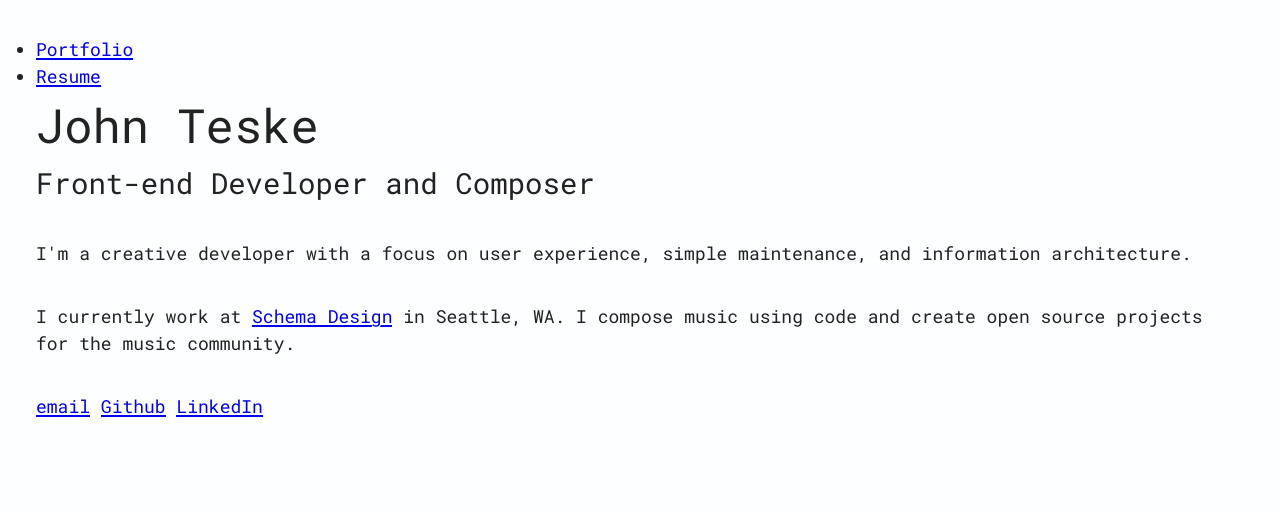
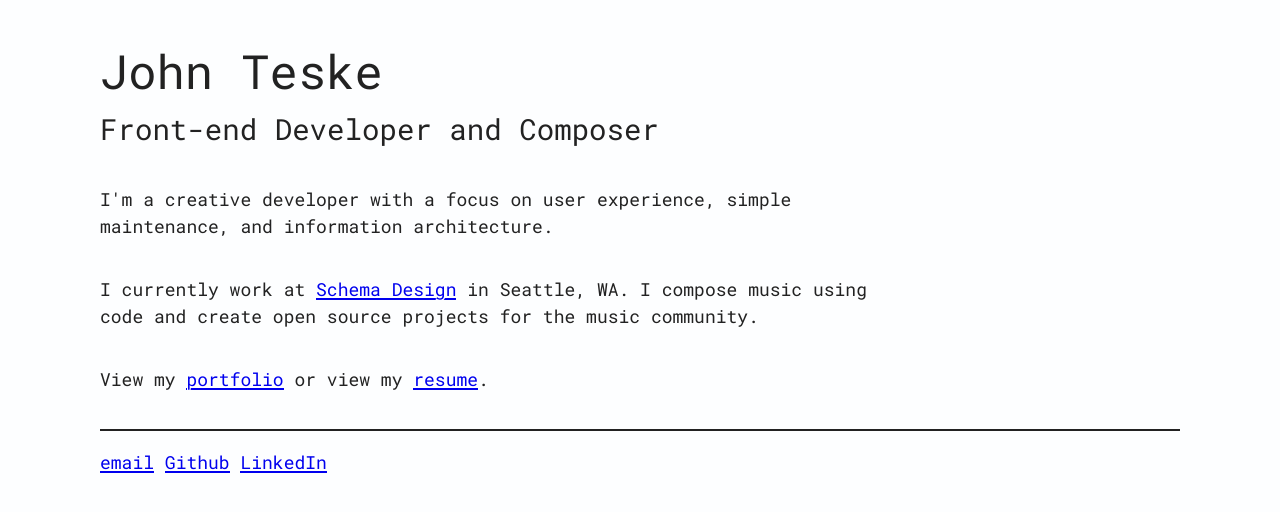
Before and after one commit to johnteske/johnteske.github.io, a Jekyll site: the page built from index.html, in a window 1280 px wide. Shown: the top 512 px of the page. Built offline with Jekyll 4.4.1, drawn with Linux system fonts in a browser that asks for light colours.

Commit message:
Update layout

```diff
--- a/_includes/head.html
+++ b/_includes/head.html
@@ -2,12 +2,12 @@
     <meta charset="utf-8">
     <meta http-equiv="X-UA-Compatible" content="IE=edge">
     <meta name="viewport" content="width=device-width, initial-scale=1">
-    <meta name="description" content="">
+    <meta name="description" content="{{ site.description }}">
     <meta name="author" content="">
     {% comment %}<link rel="shortcut icon" href="{{ "/assets/ico/favicon.ico" | prepend: site.baseurl }}">{% endcomment %}
     <link rel="stylesheet" href="/css/main.css">
 
-    <title>{{ site.title }}{% if page.title and page.title != 'Home' %} | {{ page.title }}{% else %} | {{ site.about }}{% endif %}</title>
+    <title>{{ site.title }}{% if page.title and page.title != 'Home' %} | {{ page.title }}{% else %} | {{ site.description }}{% endif %}</title>
 
     <!-- HTML5 shim and Respond.js IE8 support of HTML5 elements and media queries -->
     <!--[if lt IE 9]>
--- a/_includes/header.html
+++ b/_includes/header.html
@@ -1,6 +1,10 @@
+<header>
+    <h3><a href="/" class="site-title">{{ site.title }}</a></h3>
+    <p>{{ site.description }}</p>
     <nav>
         <ul>
             <li {% if page.title == "Portfolio" %}class="active"{% endif %}><a href="{{"/portfolio/" | prepend: site.baseurl }}">Portfolio</a></li>
             <li {% if page.title == "Resume" %}class="active"{% endif %}><a href="{{"/resume/" | prepend: site.baseurl }}">Resume</a></li>
         </ul>
     </nav>
+</header>
--- a/_layouts/default.html
+++ b/_layouts/default.html
@@ -2,9 +2,15 @@
 <html>
     {% include head.html %}
     <body>
-        {% include header.html %}
-            {% if page.title != "Home" %}<h2>{{ page.title }}</h2>{% endif %}
+        {% if page.title != "Home" %}
+            {% include header.html %}
+        {% endif %}
+        <main>
+            {% if page.title != "Home" %}
+                <h2>{{ page.title }}</h2>
+            {% endif %}
             {{ content }}
+        </main>
         {% include footer.html %}
         {% include js.html %}
     </body>
--- /dev/null
+++ b/_sass/_header.scss
@@ -0,0 +1,18 @@
+header {
+    margin-bottom: 2em;
+
+    border-bottom: 2px solid $text-color;
+
+    h3 {
+        margin-bottom: 0;
+    }
+    p {
+        margin: 0 0 1em;
+    }
+    li {
+        display: inline-block;
+    }
+    ul {
+        margin-bottom: 2em;
+    }
+}
--- a/css/main.scss
+++ b/css/main.scss
@@ -11,7 +11,9 @@
 @import url('https://fonts.googleapis.com/css?family=Roboto+Mono');
 
 body {
-    margin: 2em;
+    max-width: 60em;
+    margin: 0 auto;
+    padding: 2em;
 
     color: $text-color;
     background-color: $bg-color;
@@ -19,6 +21,10 @@
     font-family: 'Roboto Mono', 'Courier', monospace;
     font-size: $base-font-size;
     line-height: 1.5;
+}
+
+main {
+    max-width: 45em;
 }
 
 h1, h2, p, ul {
@@ -34,6 +40,10 @@
 
 h2 {
     font-size: $base-font-size * $type-scale;
+}
+
+h3 {
+    font-size: $base-font-size;
 }
 
 p {
@@ -73,12 +83,34 @@
     }
 }
 
+.site-title {
+    font-size: $base-font-size * $type-scale;
+    color: $text-color;
+    border-bottom: none;
+    line-height: 1;
+
+    &:hover, &:visited {
+        color: $text-color;
+        border-bottom: none;
+        line-height: 1;
+    }
+
+    &:hover {
+        color: $web-purple;
+    }
+}
+
 footer {
     margin: 2em 0;
+    padding: 1em 0;
+
+    border-top: 2px solid $text-color;
+
 }
 
 .tag.active {
     text-decoration: underline;
 }
 
+@import 'header';
 @import 'pills';
--- a/index.html
+++ b/index.html
@@ -13,3 +13,6 @@
     I currently work at <a href="https://www.schemadesign.com/">Schema Design</a> in Seattle, WA.
     I compose music using code and create open source projects for the music community.
 </p>
+<p>
+    View my <a href="portfolio">portfolio</a> or view my <a href="resume">resume</a>.
+</p>
```
Also changed, not shown: resume.html (+0 -21 lines). Lines whose indentation alone changed are shown as unchanged.
